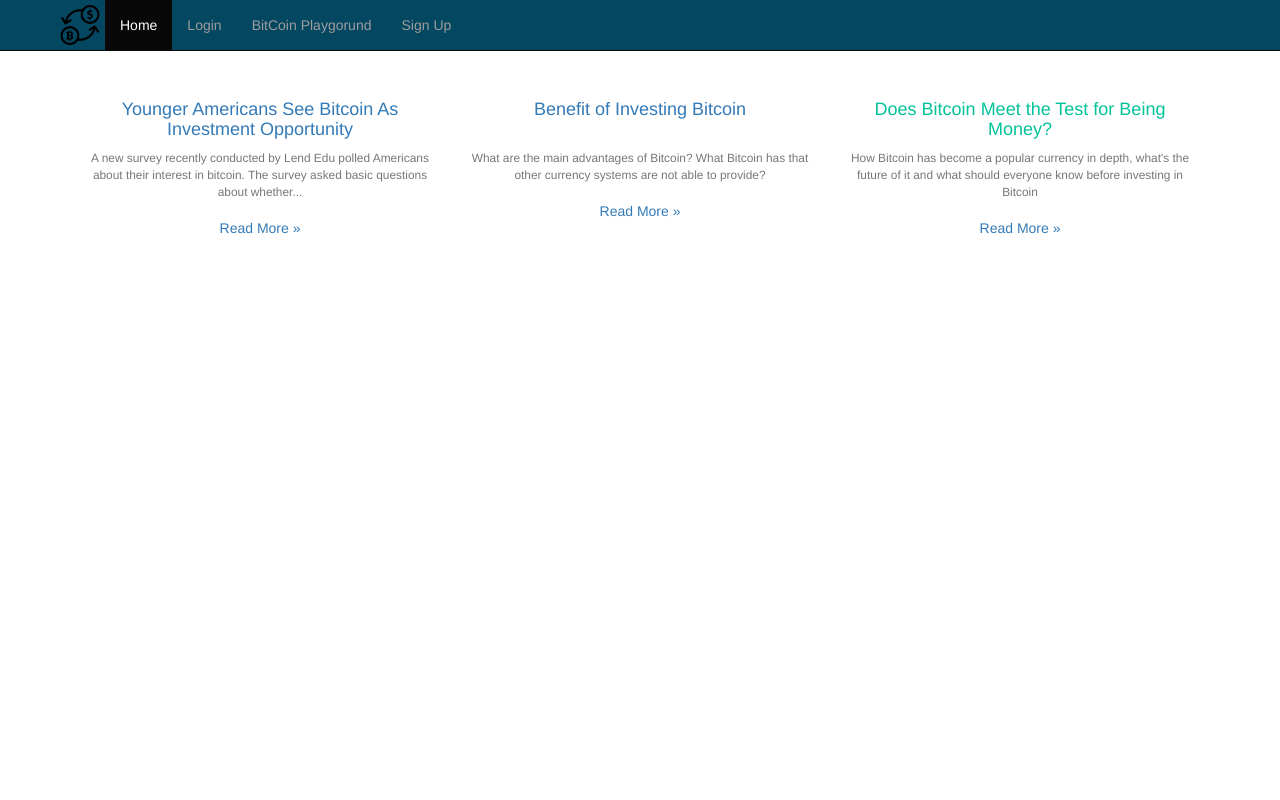
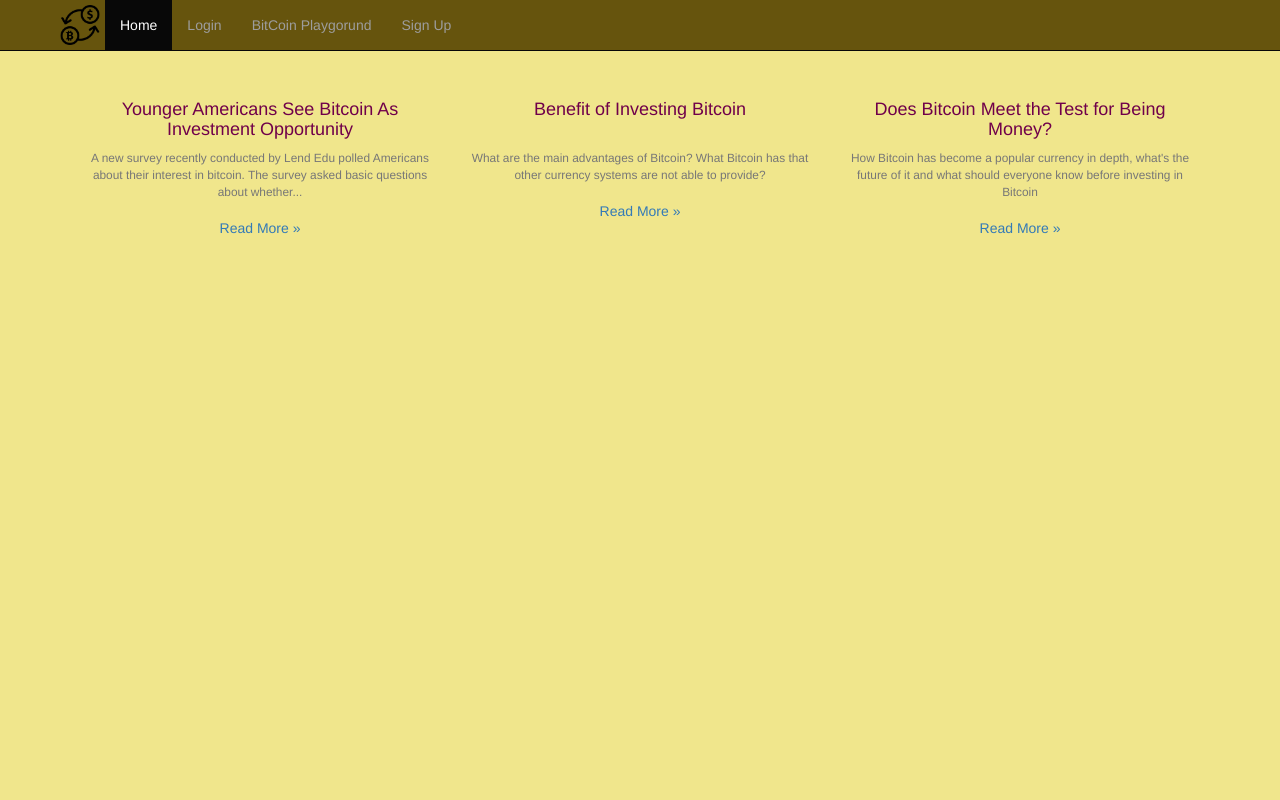
Before and after one commit to DanielSaldivarSalas/mhacksx-best-group, a Flask app: template templates/index.html in a window 1280 px wide. Run offline with Flask 2, Linux system fonts and the light colour scheme; the template is opened without the code that fills it, so the values that code supplies are empty; parts of the project's set-up code (start-up, migrations or seed data) failed here and were passed over; some libraries are stand-ins or nearby versions.

Commit message:
added an alternative design for pages

```diff
--- a/config.py
+++ b/config.py
@@ -19,5 +19,5 @@ CB_API_SECRET = "eXFKOkiLqf47WKsvt5dDgoJAuF3VWFfW"
 #PL_KEY = 'RihaoKang'
 #PL_SECRET = 'R8ZY1frPW21K5amUegUp'
 
-PL_KEY = 'kang7080'
-PL_SECRET = 'cIv28XuaJx0mtV8APbfX'
+PL_KEY = 'shervineecb6e'
+PL_SECRET = 'znEgYliI2HzFI2czrpT7'
--- a/templates/includes/_home_navbar.html
+++ b/templates/includes/_home_navbar.html
@@ -2,7 +2,7 @@
 
   .navbar-inverse {
 
-    background-color: #044761;
+    background-color: #66540D;
     background-image: none;
 }
 
@@ -14,6 +14,8 @@
   padding: 5px;
   width: auto;
 }
+
+body { background:khaki !important; }
 
 
 </style>
--- a/templates/includes/_user_navbar.html
+++ b/templates/includes/_user_navbar.html
@@ -1,7 +1,7 @@
 <style>
     .navbar-inverse {
 
-        background-color: #044761;
+        background-color: #66540D;
         background-image: none;
     }
 
--- a/templates/index.html
+++ b/templates/index.html
@@ -1,8 +1,12 @@
 <!-- Plotly.js for plotting the graph-->
 <style>
   .header{
-    color:#02C39A;
+    color:#70004A;
   }
+  .bg-primary {
+    background-color: #F2F5C9;
+  }
+  body { background:khaki !important; }
 </style>
 
 
@@ -19,14 +23,13 @@ Demo App
 
 {% block content %}
     {% include 'includes/_home_navbar.html' %}
-
     <div class="container">
 
       <div class="starter-template">
         <div class="row">
           <!-- second box -->
           <div class="col-md-4">
-            <h4 class="header"><a href="https://news.bitcoin.com/younger-americans-bitcoin-investment-opportunity-survey-says/">Younger Americans See Bitcoin As Investment Opportunity</a></h4>
+            <h4 class="header">Younger Americans See Bitcoin As Investment Opportunity</h4>
              <p><small class="text-muted">A new survey recently conducted by Lend Edu polled Americans about their interest in bitcoin. The survey asked basic questions
             about whether...</small></p>
               <p><a class="btn btn-secondary" href="https://news.bitcoin.com/younger-americans-bitcoin-investment-opportunity-survey-says/"
@@ -34,7 +37,7 @@ Demo App
           </div>
           <!-- First box -->
           <div class="col-md-4">
-            <h4><a href="http://cs.stanford.edu/people/eroberts/cs181/projects/2010-11/DigitalCurrencies/advantages/index.html">Benefit of Investing Bitcoin</a></h4>
+            <h4 class="header">Benefit of Investing Bitcoin</h4>
             <br>
             <p><small class="text-muted">What are the main advantages of Bitcoin? What Bitcoin has that other currency systems are not able to provide?</small></p>
             <p><a class="btn btn-secondary" href="http://cs.stanford.edu/people/eroberts/cs181/projects/2010-11/DigitalCurrencies/advantages/index.html"
```
Also changed, not shown: database.db.
